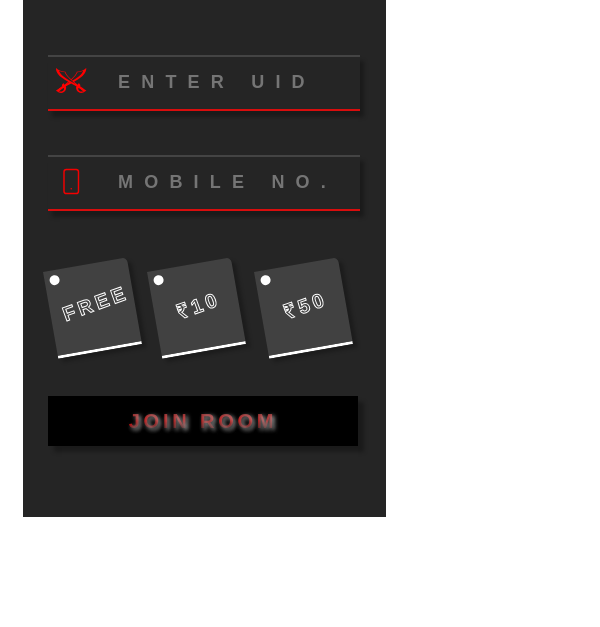
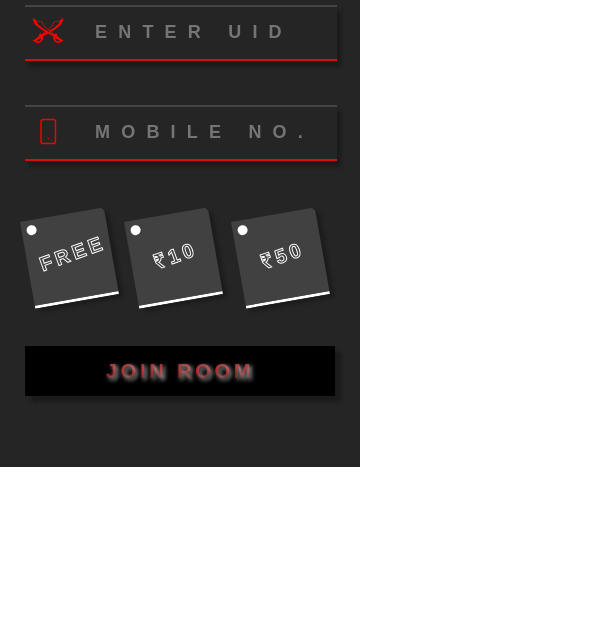
Before and after one commit to Jyoti-Tiwari22/dictators, a plain HTML site: page index.html in a window 600 px wide. Shown: the part 173-800 px from the top of the page. Drawn offline with Linux system fonts and the light colour scheme.

Commit message:
jyoti: changes in login page

```diff
--- a/style.css
+++ b/style.css
@@ -219,8 +219,15 @@ input:focus{
 
 @media only screen and (max-width: 600px) {
     .gaming-div {
-        width: 363px;
-      left: 8%;
-      height: 640px;
+        width: 360px;
+      left: 0%;
+      margin: 0px;
     }
   }
+  @media only screen and (min-width: 600px) {
+    .gaming-div {
+        width: 360px;
+      left: 0%;
+      margin: 0px;
+    }
+  }
```
Also changed, not shown: platoonthanks.html (+3 -1 lines).
